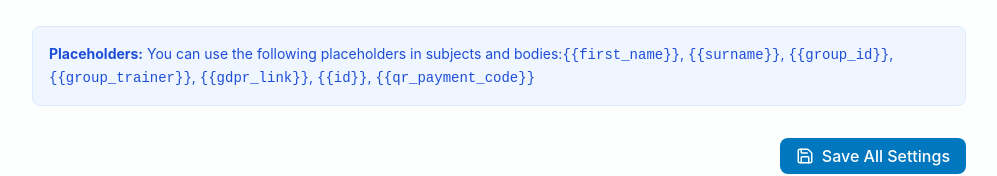
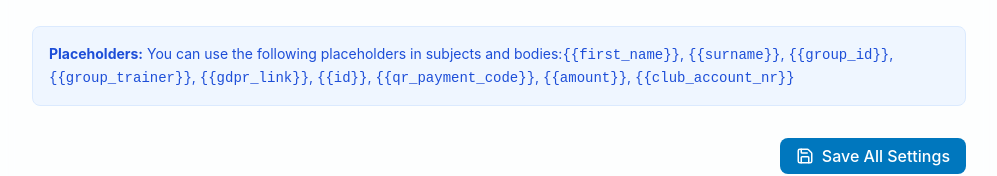
Before and after one commit to anubite/aquamen-management, a React (Vite) app in the folder frontend/: page /settings in a window 1280 px wide. Shown: the part 1295-1471 px from the top of the page, without its empty margins (141-1138 px from the left). Built offline with nearby package versions, Linux system fonts and the light colour scheme; no server answers; sample sign-in values are in the browser's storage.

Commit message:
welcome email tweaks

```diff
--- a/frontend/src/components/EmailDraftPanel.jsx
+++ b/frontend/src/components/EmailDraftPanel.jsx
@@ -9,6 +9,7 @@ function EmailDraftPanel({ member, isOpen, onClose, token, groups }) {
     const [templateLang, setTemplateLang] = useState('cz');
     const [draft, setDraft] = useState({ subject: '', body: '', to: '', cc: '' });
     const [settings, setSettings] = useState(null);
+    const [feeSettings, setFeeSettings] = useState([]);
     const [isSending, setIsSending] = useState(false);
     const [isLoading, setIsLoading] = useState(true);
 
@@ -24,11 +25,15 @@ function EmailDraftPanel({ member, isOpen, onClose, token, groups }) {
     const fetchSettingsAndPrepareDraft = async () => {
         setIsLoading(true);
         try {
-            const res = await axios.get('/api/settings', authHeader);
-            setSettings(res.data);
+            const [settingsRes, feeRes] = await Promise.all([
+                axios.get('/api/settings', authHeader),
+                axios.get('/api/fee-settings', authHeader),
+            ]);
+            setSettings(settingsRes.data);
+            setFeeSettings(feeRes.data);
             const initialLang = member.language === 'Czech' ? 'cz' : 'en';
             setTemplateLang(initialLang);
-            prepareDraft(res.data, initialLang);
+            prepareDraft(settingsRes.data, initialLang, feeRes.data);
         } catch (err) {
             console.error('Error preparation draft', err);
         } finally {
@@ -36,7 +41,7 @@ function EmailDraftPanel({ member, isOpen, onClose, token, groups }) {
         }
     };
 
-    const prepareDraft = (settingsData, lang) => {
+    const prepareDraft = (settingsData, lang, feeSettings = []) => {
         if (!settingsData || !member) return;
 
         const subjectTemplate = settingsData[`template_${lang}_subject`] || '';
@@ -44,12 +49,22 @@ function EmailDraftPanel({ member, isOpen, onClose, token, groups }) {
 
         const group = groups.find(g => String(g.id) === String(member.group_id)) || {};
 
+        const currentMonth = new Date().toISOString().slice(0, 7);
+        const currentFee = feeSettings
+            .filter(f => f.valid_from <= currentMonth && (f.valid_to === null || f.valid_to >= currentMonth))
+            .sort((a, b) => b.valid_from.localeCompare(a.valid_from))[0];
+        const amount = currentFee
+            ? (member.member_type === 'student' ? currentFee.student_amount : currentFee.regular_amount)
+            : 0;
+
         const placeholders = {
             first_name: member.name || '',
             surname: member.surname || '',
             group_id: member.group_id || 'N/A',
             group_trainer: group.trainer || 'N/A',
             id: String(member.id || ''),
+            amount: Number(amount).toLocaleString('cs-CZ') + '\u00a0Kč',
+            club_account_nr: settingsData.club_bank_account || '',
         };
 
         let subject = subjectTemplate;
@@ -72,7 +87,7 @@ function EmailDraftPanel({ member, isOpen, onClose, token, groups }) {
     const handleLangSwitch = (lang) => {
         setTemplateLang(lang);
         if (settings) {
-            prepareDraft(settings, lang);
+            prepareDraft(settings, lang, feeSettings);
         }
     };
 
--- a/frontend/src/components/Settings.jsx
+++ b/frontend/src/components/Settings.jsx
@@ -198,7 +198,7 @@ function Settings({ token }) {
 
                 <div className="p-4 bg-blue-50 border border-blue-100 rounded text-sm text-blue-700">
                     <strong>Placeholders:</strong> You can use the following placeholders in subjects and bodies:
-                    <code>{"{{first_name}}"}</code>, <code>{"{{surname}}"}</code>, <code>{"{{group_id}}"}</code>, <code>{"{{group_trainer}}"}</code>, <code>{"{{gdpr_link}}"}</code>, <code>{"{{id}}"}</code>, <code>{"{{qr_payment_code}}"}</code>
+                    <code>{"{{first_name}}"}</code>, <code>{"{{surname}}"}</code>, <code>{"{{group_id}}"}</code>, <code>{"{{group_trainer}}"}</code>, <code>{"{{gdpr_link}}"}</code>, <code>{"{{id}}"}</code>, <code>{"{{qr_payment_code}}"}</code>, <code>{"{{amount}}"}</code>, <code>{"{{club_account_nr}}"}</code>
                 </div>
 
                 <div style={{ display: 'flex', justifyContent: 'flex-end', marginTop: '2rem' }}>
```
